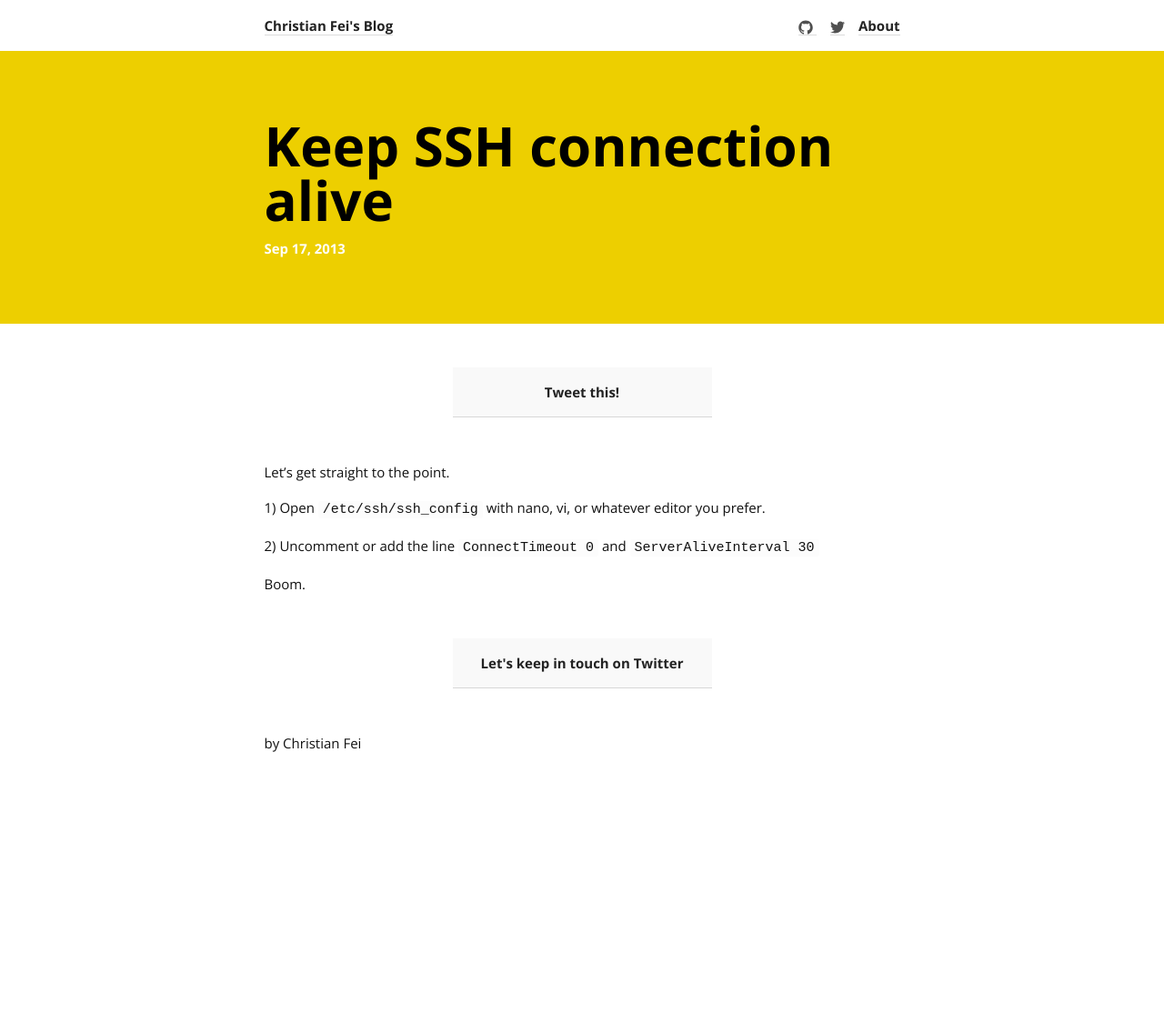
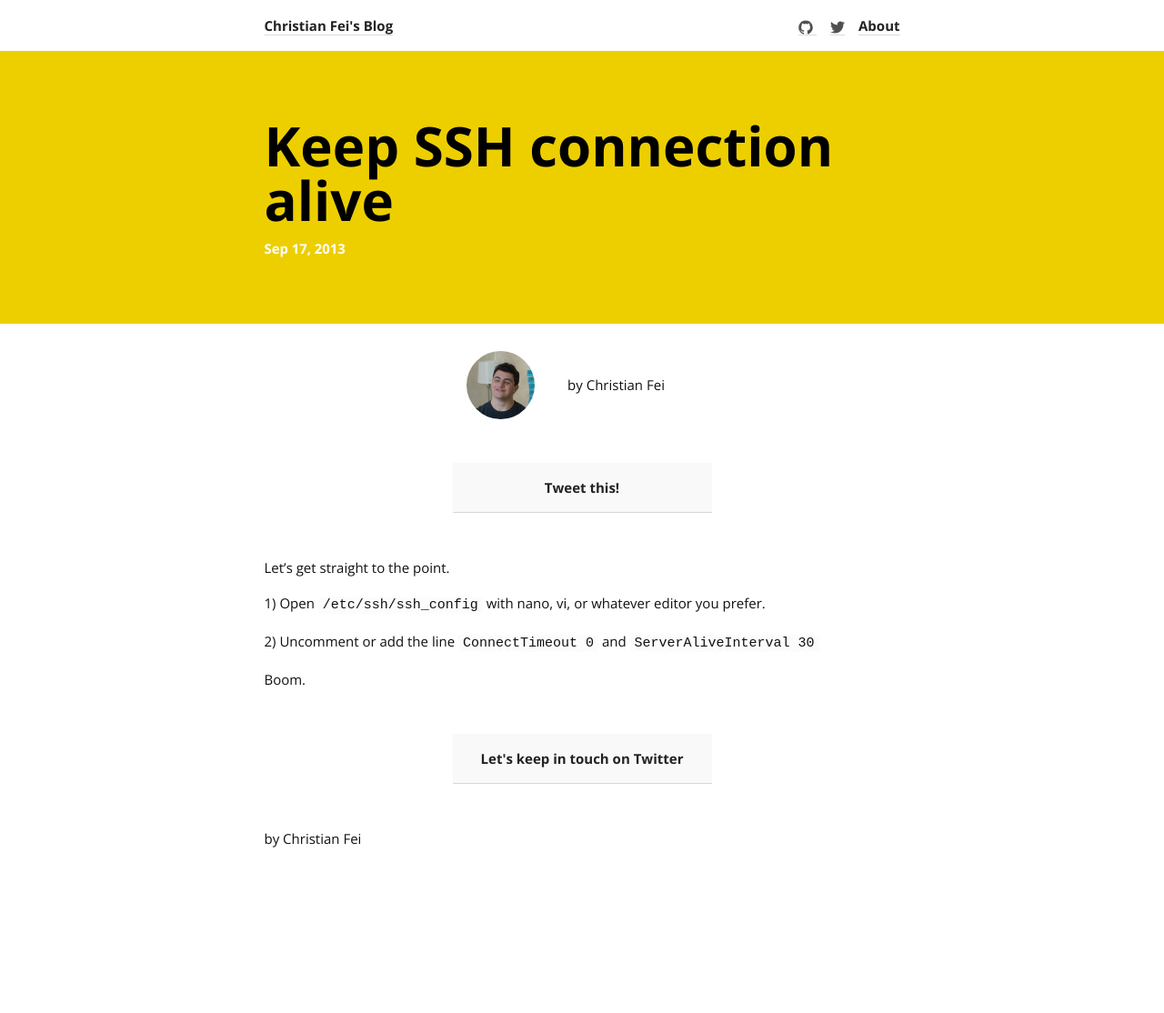
Before and after one commit to christian-fei/christian-fei.github.io-pandoc, a Jekyll site: the page built from _posts/2013-09-17-keep-ssh-connection-alive.md, in a window 1280 px wide. Shown: the whole page at 91% size. Built offline with Jekyll 4.4.1, drawn with Linux system fonts in a browser that asks for light colours; Markdown is read by kramdown in place of the engine named in the settings; comment, search, counter and statistics services are not loaded; before the commit the page ends 1009 px from its top, so only the background shows below that.

Commit message:
added about author component

```diff
--- a/_layouts/post.html
+++ b/_layouts/post.html
@@ -10,6 +10,15 @@ layout: default
       </header>
     </div>
   </div>
+
+  <div class="wrapper">
+    <div class="author-about">
+      <img class="round" src="/img/me.jpg" alt="Christian Fei"/>
+      <span>by</span>
+      <span itemprop="author" itemscope itemtype="http://schema.org/Person">Christian Fei</span>
+    </div>
+  </div>
+
 
   <div class="wrapper">
     <article role="article" class="ad-container">
--- /dev/null
+++ b/_sass/components/_author-about.scss
@@ -0,0 +1,17 @@
+.author-about {
+  margin: 1em auto;
+  max-width: 17em;
+  text-align: center;
+  img {
+    display:block;
+    margin:auto;
+    width:5em;
+    height:5em;
+    float:left;
+  }
+  span {
+    display: inline-block;
+    margin-top: (5em/3);
+    // margin-left: 1em;
+  }
+}
--- a/css/main.scss
+++ b/css/main.scss
@@ -45,6 +45,7 @@ $on-laptop:        800px;
   "normalize",
   "layout",
   "components/ad",
+  "components/author-about",
   "components/button",
   "components/me",
   "components/comments",
```
